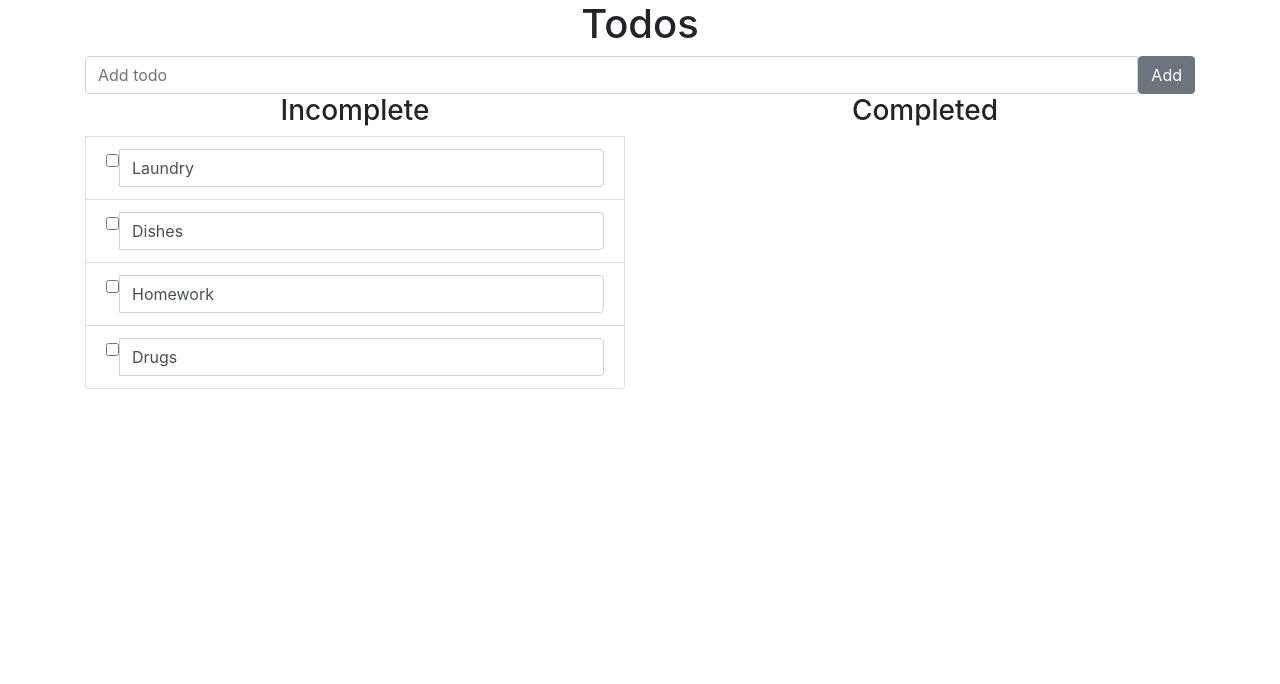
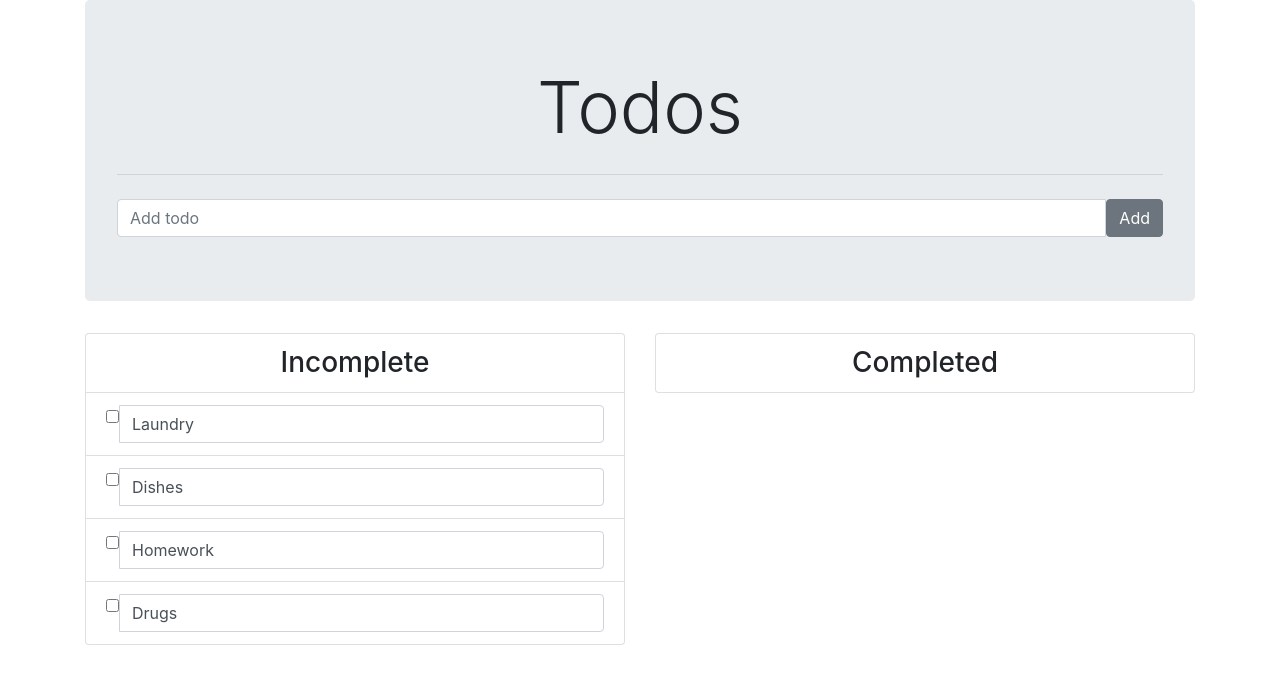
Before and after one commit to d-levin/angular2-todo-app, an Angular app: page / in a window 1280 px wide. Shown: the top 684 px of the page. Built offline with nearby package versions, Linux system fonts and the light colour scheme.

Commit message:
Add styling

```diff
--- a/src/app/app.component.html
+++ b/src/app/app.component.html
@@ -1,6 +1,7 @@
 <div class="container">
-  <h1 class="text-center">Todos</h1>
-
+  <div class="jumbotron">
+    <h1 class="display-3 text-center">Todos</h1>
+    <hr class="my-4">
     <div class="input-group">
       <input
         type="text"
@@ -21,6 +22,7 @@
         >Add</button>
       </span>
     </div>
+  </div>
 
   <div class="row">
     <div class="col-lg-6">
--- a/src/app/todo-list/todo-list.component.html
+++ b/src/app/todo-list/todo-list.component.html
@@ -1,5 +1,5 @@
 <div class="list-group">
-  <h3 *ngIf="title" class="text-center">{{title}}</h3>
+  <h3 *ngIf="title" class="text-center list-group-item">{{title}}</h3>
   <app-todo-list-item
     *ngFor="let todo of todos"
     [todo]="todo"
```
Lines whose indentation alone changed are shown as unchanged.
